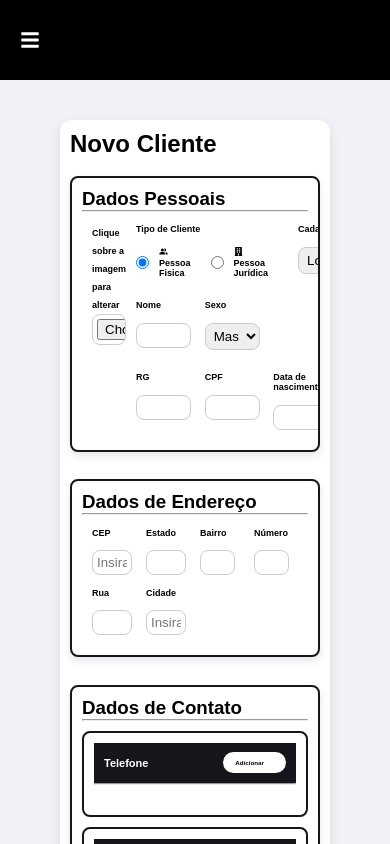
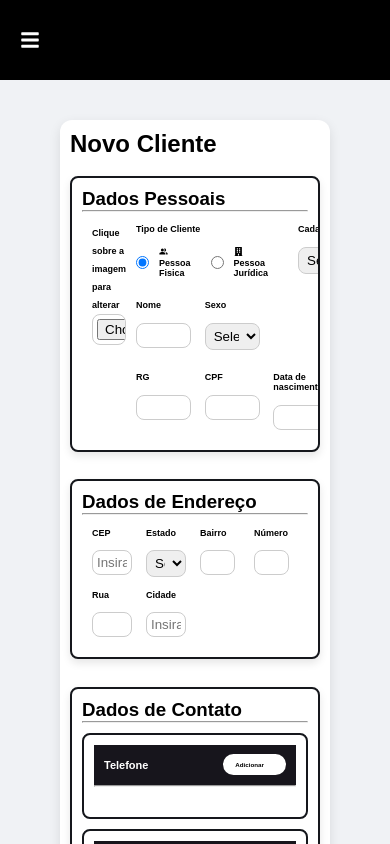
Before and after one commit to slicedcheese1/OticaCrud, a React (Vite) app: page /Sistema/ClienteCadastro in a window 390 px wide. Shown: the top 844 px of the page. Built offline with nearby package versions, Linux system fonts and the light colour scheme.

Commit message:
responsividade form cliente cadastro

```diff
--- a/src/Componentes/Clientes/ClienteRegistro/DadosEndereçoClienteRegistro.jsx
+++ b/src/Componentes/Clientes/ClienteRegistro/DadosEndereçoClienteRegistro.jsx
@@ -15,7 +15,7 @@ function DadosEndereçoClienteRegistro() {
     bairro, setBairro
   } = React.useContext(ClienteContext);
 
-  const { register, setValue, setFocus } = useForm();
+  const { register, setValue } = useForm();
 
   const checkCEP = (e) => {
     const cep = e.target.value.replace(/\D/g, '');
@@ -24,11 +24,9 @@ function DadosEndereçoClienteRegistro() {
       .then(res => res.json()).then(data => {
         console.log(data);
 
-        setValue('cidade', data.localidade);
+        setValue('cidade', data.cidade);
         setValue('bairro', data.bairro);
-        setValue('estado', data.uf);
         setValue('rua', data.logradouro);
-        setFocus('numero');
 
       })
   }
@@ -57,14 +55,36 @@ function DadosEndereçoClienteRegistro() {
             <div className="gp1-1">
 
               <label htmlFor="estado">Estado</label>
-              <input
-                type="text"
-                placeholder=""
-                {...register("estado")}
-                name="estado"
-                value={estado}
-                onChange={(e) => {setEstado(e.target.value)}}
-              />
+              <select name="estado" id="estados" onChange={(e) => {setEstado(e.target.value)}} value={estado}>
+                <option value="" disabled selected>Selecione um estado</option>
+                <option value="AC">Acre</option>
+                <option value="AL">Alagoas</option>
+                <option value="AP">Amapá</option>
+                <option value="AM">Amazonas</option>
+                <option value="BA">Bahia</option>
+                <option value="CE">Ceará</option>
+                <option value="DF">Distrito Federal</option>
+                <option value="ES">Espírito Santo</option>
+                <option value="GO">Goiás</option>
+                <option value="MA">Maranhão</option>
+                <option value="MT">Mato Grosso</option>
+                <option value="MS">Mato Grosso do Sul</option>
+                <option value="MG">Minas Gerais</option>
+                <option value="PA">Pará</option>
+                <option value="PB">Paraíba</option>
+                <option value="PR">Paraná</option>
+                <option value="PE">Pernambuco</option>
+                <option value="PI">Piauí</option>
+                <option value="RJ">Rio de Janeiro</option>
+                <option value="RN">Rio Grande do Norte</option>
+                <option value="RS">Rio Grande do Sul</option>
+                <option value="RO">Rondônia</option>
+                <option value="RR">Roraima</option>
+                <option value="SC">Santa Catarina</option>
+                <option value="SP">São Paulo</option>
+                <option value="SE">Sergipe</option>
+                <option value="TO">Tocantins</option>
+              </select>
             </div>
 
             <div className="gp1-1">
@@ -110,25 +130,12 @@ function DadosEndereçoClienteRegistro() {
               <label htmlFor="numero">Número</label>
               <input
                 type="text"
-                placeholder=""
-                {...register("numero")}
                 name="numero"
                 value = {numeroCasa}
                 onChange={(e) => {setCasa(e.target.value)}}
               />
             </div>
 
-            {/* <div className='gp2-1'>
-              <label for="complemento">Complemento</label>
-              <input
-                type="text"
-                placeholder=""
-                {...register("complemento")}
-                name="complemento"
-                value = {numeroCasa}
-
-              />
-            </div> */}
           </div>
 
         </div>
--- a/src/Componentes/Clientes/ClienteRegistro/DadosPessoaisClienteRegistro.jsx
+++ b/src/Componentes/Clientes/ClienteRegistro/DadosPessoaisClienteRegistro.jsx
@@ -8,7 +8,12 @@ import './DadosPessoaisClienteRegistro.css'
 
 import ClienteContext from '../../../Pages/Clientes/ClinteContext';
 
+import { useState } from 'react';
+
 function DadosPessoaisClienteRegistro() {
+
+  const [erroData, setErroData] = useState('');
+  const [erroCpf, setErroCpf] = useState('');
 
   const {
     tipoCliente, setTipoCliente,
@@ -17,8 +22,75 @@ function DadosPessoaisClienteRegistro() {
     nome, setNome,
     rg, setRg,
     nascimento, setNascimento,
-    sexo, setSexo
+    sexo, setSexo,
+    isSubmited
    } = React.useContext(ClienteContext);
+
+   const validarCampoCPF = (e) => {
+    const cpfValue = e;
+    if (!validarCPF(cpfValue)) {
+      setErroCpf('CPF inválido');
+    } else {
+      setErroCpf('');
+    }
+  };
+
+   const validarCPF = (cpf) => {
+    // Remove caracteres não numéricos
+    cpf = cpf.replace(/[^\d]+/g, '');
+    console.log(cpf)
+
+    if (cpf.length !== 11) return false;
+
+    // Elimina CPFs inválidos conhecidos
+    if (
+      cpf === '00000000000' ||
+      cpf === '11111111111' ||
+      cpf === '22222222222' ||
+      cpf === '33333333333' ||
+      cpf === '44444444444' ||
+      cpf === '55555555555' ||
+      cpf === '66666666666' ||
+      cpf === '77777777777' ||
+      cpf === '88888888888' ||
+      cpf === '99999999999'
+    ) {
+      return false;
+    }
+
+    // Valida dígitos verificadores
+    let add = 0;
+    for (let i = 0; i < 9; i++) add += parseInt(cpf.charAt(i)) * (10 - i);
+    let rev = 11 - (add % 11);
+    if (rev === 10 || rev === 11) rev = 0;
+    if (rev !== parseInt(cpf.charAt(9))) return false;
+
+    add = 0;
+    for (let i = 0; i < 10; i++) add += parseInt(cpf.charAt(i)) * (11 - i);
+    rev = 11 - (add % 11);
+    if (rev === 10 || rev === 11) rev = 0;
+    if (rev !== parseInt(cpf.charAt(10))) return false;
+
+    return true;
+  };
+
+   const validarData = (data) => {
+    const [dia, mes, ano] = data.split('-').map(Number);
+    const dataValida = new Date(ano, mes - 1, dia);
+    const anoAtual = new Date().getFullYear();
+
+    const ehDataValida =
+      dataValida.getFullYear() === ano &&
+      dataValida.getMonth() === mes - 1 &&
+      dataValida.getDate() === dia;
+      ano <= anoAtual
+
+    if (!ehDataValida) {
+      setErroData('Data de nascimento inválida');
+    } else {
+      setErroData('');
+    }
+  };
 
   const handleTipoClienteChange = (event) => {
     setTipoCliente(event.target.value);
@@ -76,7 +148,8 @@ function DadosPessoaisClienteRegistro() {
 
               <div className="column-flex-box gap1 gp1-2">
                 <label htmlFor="lojas">Cadastro Em</label>
-                <select name="loja" value={lojaCadastro} onChange={(e) => {setLojaCadastro(e.target.value)}}>
+                <select name="loja" value={lojaCadastro} onChange={(e) => {setLojaCadastro(e.target.value)}} required>
+                  <option value="" disabled selected >Selecione uma opção</option>
                   <option value="Loja 01">Loja 01</option>
                   <option value="Loja 02">Loja 02</option>
                   <option value="Loja 03">Loja 03</option>
@@ -95,12 +168,14 @@ function DadosPessoaisClienteRegistro() {
               <div className="gp2">
                 <div className='gp2-1 column-flex-box'>
                   <label htmlFor="nome">Nome</label>
-                  <input type="text" maxLength={70} name='nome' value={nome} onChange={(e) => {setNome(e.target.value)}} />
+                  <input type="text" maxLength={70} name='nome' value={nome} onChange={(e) => {setNome(e.target.value)}} required />
+                  {isSubmited && !nome && <span style={{ color: 'red' }}>Campo obrigatório</span>}
                 </div>
 
                 <div className='gp2-2 column-flex-box'>
                   <label htmlFor="sexo">Sexo</label>
                   <select name="sexo" value={sexo} onChange={(e) => {setSexo(e.target.value)}}>
+                    <option value="" disabled selected >Selecione uma opção</option>
                     <option value="Masculino">Masculino</option>
                     <option value="Feminino">Femino</option>
                     <option value="Outros">Outros</option>
@@ -119,12 +194,23 @@ function DadosPessoaisClienteRegistro() {
 
                 <div className='gp3-2 column-flex-box gap1'>
                   <label htmlFor="cpf" >CPF</label>
-                  <ReactInputMask mask={'999.999.999-99'} type="text" name='cpf' value={cpf} onChange={(e) => {setCpf(e.target.value)}} />
+                  <ReactInputMask mask={'999.999.999-99'} type="text" name='cpf'
+                  value={cpf}
+                  onChange={(e) => {setCpf(e.target.value)}}
+                  onBlur={(e) => {validarCampoCPF(e.target.value)}}
+                  />
+                  {erroCpf && <span style={{ color: 'red' }}>{erroCpf}</span>}
                 </div>
 
                 <div className='gp3-3 column-flex-box gap1'>
                   <label htmlFor="data-de-nascimento">Data de nascimento</label>
-                  <ReactInputMask mask={'99-99-9999'} type="text" name="data-de-nascimento" value={nascimento} onChange={(e) => {setNascimento(e.target.value)}} />
+                  <ReactInputMask mask={'99-99-9999'} type="text" name="data-de-nascimento"
+                  value={nascimento}
+                  onChange={(e) => {setNascimento(e.target.value)}}
+                  onBlur={(e) => validarData(e.target.value)}
+                  required
+                  />
+                  {erroData && <span style={{ color: 'red' }}>{erroData}</span>}
                 </div>
               </div>
             )}
--- a/src/Pages/Clientes/ClienteCadastro.jsx
+++ b/src/Pages/Clientes/ClienteCadastro.jsx
@@ -53,47 +53,9 @@ function ClienteCadastro() {
   const [rg, setRg] = useState("")
   const [dataNascimento, setNascimento] = useState("")
   const [sexo, setSexo] = useState("")
+  const [isSubmited, setIsSubmited] = useState(false);
   const handleSalvar = (e) => {
-    e.preventDefault();
-    // console.log(JSON.stringify({
-    //   tipoCliente,
-    //   lojaCadastro,
-    //   cep,
-    //   cidade,
-    //   estado,
-    //   rua,
-    //   numeroCasa,
-    //   bairro,
-    //   telefones,
-    //   emails,
-    //   habilitarSms,
-    //   habilitarWhatsapp,
-    //   cpf,
-    //   rg,
-    //   nascimento,
-    //   sexo
-    // }));
-
-    // const dadosFormulario = {
-    //   tipoCliente: "pf",
-    //   lojaCadastro: "aleixo",
-    //   cep: "68022-314",
-    //   cidade: "Manaus",
-    //   estado: "Amazonas",
-    //   rua: "edmundo",
-    //   numeroCasa: 18,
-    //   bairro: "flores",
-    //   numerosTelefone: ["+55597984857689"],
-    //   emails: ["email@uea.edu.br"],
-    //   habilitarSms: false,
-    //   habilitarWhatsapp: false,
-    //   cpf: "00853133271",
-    //   nome: "fsefsefsefesfsfsef",
-    //   rg: "36316527",
-    //   dataNascimento: "25-12-2024",
-    //   sexo: "OUTRO"
-    // };
-
+    setIsSubmited = true
     fetch('http://localhost:8080/clientes/pf', {
       //mode: 'no-cors',
       method: 'POST',
@@ -151,7 +113,8 @@ function ClienteCadastro() {
         nome, setNome, //
         rg, setRg, //
         dataNascimento, setNascimento, //
-        sexo, setSexo//
+        sexo, setSexo,//
+        isSubmited
       }}>
 
       <div   className={styles.clientecadastrocontainer}>
```
